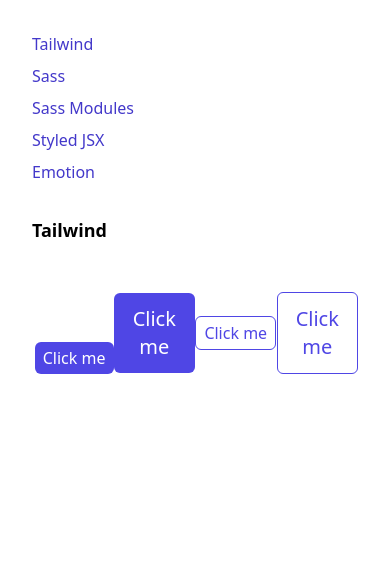
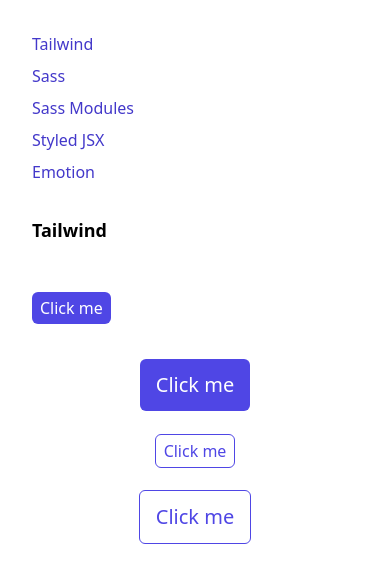
Before and after one commit to ulysset/evaluation-styling, a Next.js app: page /Tailwind in a window 390 px wide. Shown: the top 582 px of the page. Built offline with nearby package versions, Linux system fonts and the light colour scheme.

Commit message:
Add MQ to Tailwind

```diff
--- a/components/Button_Sass.js
+++ b/components/Button_Sass.js
@@ -1,17 +1,23 @@
 import { useState } from "react";
 import classNames from "classnames";
 
-export default function Button(props) {
+export default function Button({
+  importance = "primary",
+  size = "normal",
+  children = "Click me",
+  rootClassName = "",
+  dataId = "null",
+}) {
   const [clicked, setClicked] = useState(false);
 
   const className = classNames({
-    [`_importance:${props.importance}`]: props.importance,
-    [`_size:${props.size}`]: props.size,
+    [`_importance:${importance}`]: importance,
+    [`_size:${size}`]: size,
     clicked,
   });
   return (
-    <button className={`Button_root ${className}`} data-id={props.dataId} onClick={() => setClicked(!clicked)}>
-      {!clicked ? props.children : "Clicked"}
+    <button className={`Button_root ${className}`} data-id={dataId} onClick={() => setClicked(!clicked)}>
+      {!clicked ? children : "Clicked"}
     </button>
   );
 }
--- a/components/Button_Tailwind.js
+++ b/components/Button_Tailwind.js
@@ -10,7 +10,7 @@
 
   return (
     <button
-      className={`border border-transparent rounded-md focus:outline-none font-medium  transform hover:scale-110 transition-all
+      className={`border border-transparent rounded-md focus:outline-none font-medium transform hover:scale-110 transition-all
         ${
           importance === "primary" &&
           `text-white ${!clicked ? "bg-indigo-600 hover:bg-indigo-800" : "bg-red-600 hover:bg-red-800 text-white"}`
--- a/pages/Sass.js
+++ b/pages/Sass.js
@@ -5,7 +5,7 @@
     <div className="App_root">
       <h2 className="text-lg font-bold">Sass</h2>
       <div className="flex align-top items-start space-x-2 pt-4 pl-3"></div>
-      <Button importance="primary" size="normal">
+      <Button data-id="first" importance="primary" size="normal">
         Click me
       </Button>
       <Button importance="primary" size="big">
--- a/pages/Tailwind.js
+++ b/pages/Tailwind.js
@@ -5,8 +5,12 @@
     <div className="space-y-3">
       <div>
         <h2 className="text-lg font-bold">Tailwind</h2>
-        <div className="mt-12 w-full grid grid-cols-4 place-items-center">
-          <Button importance="primary" size="normal" rootClassName="self-end justify-self-end">
+        <div className="mt-12 w-full grid grid-rows-4 lg:grid-cols-4 gap-3 place-items-center">
+          <Button
+            importance="primary"
+            size="normal"
+            rootClassName="self-start justify-self-start lg:self-end lg:justify-self-end"
+          >
             Click me
           </Button>
           <Button importance="primary" size="big">
```
